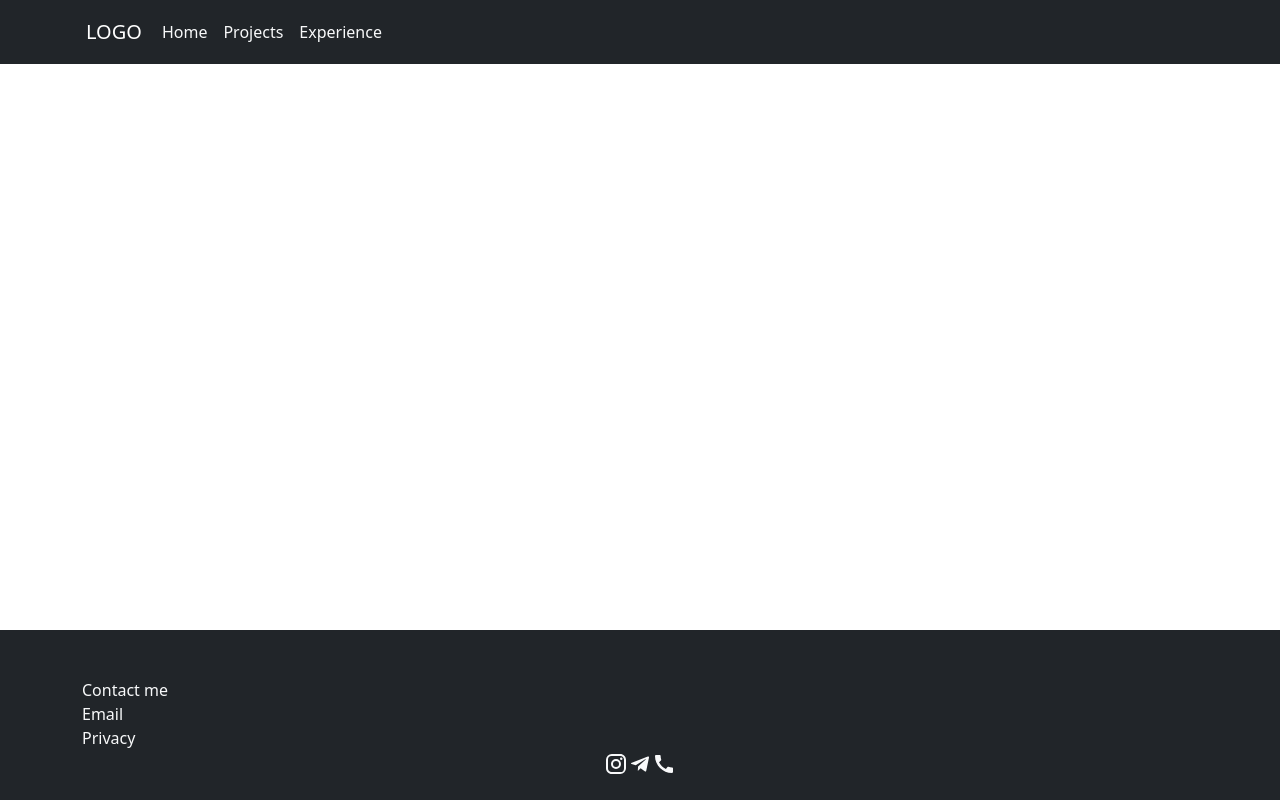
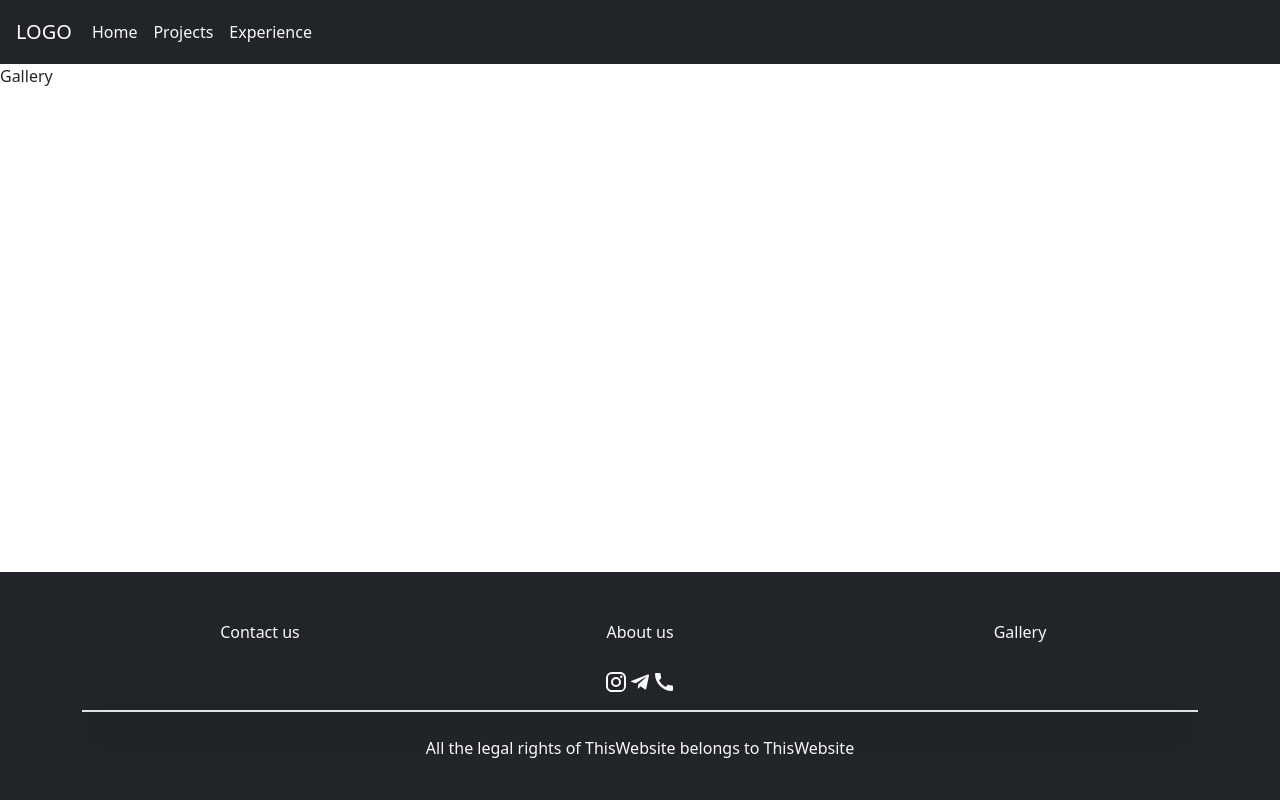
Before and after one commit to Poursha98/porfolio-site-react, a React (Vite) app: page /gallery in a window 1280 px wide. Built offline with nearby package versions, Linux system fonts and the light colour scheme.

Commit message:
footer shape styled

```diff
--- a/src/App.jsx
+++ b/src/App.jsx
@@ -5,6 +5,9 @@ import Projects from './pages/Projects.jsx'
 import Experience from './pages/Experience.jsx'
 import Navigation from "./components/Navigation.jsx";
 import Footer from "./components/Footer.jsx";
+import Contact from './pages/Contact.jsx'
+import AboutUs from "./pages/AboutUs.jsx";
+import Gallery from "./pages/Gallery.jsx";
 
 function App() {
 
@@ -17,6 +20,9 @@ function App() {
         <Route path={'/'} element={<Home/>}/>
         <Route path='/projects' element={<Projects/>}></Route>
         <Route path='/experience' element={<Experience/>}></Route>
+        <Route path='/contact' element={<Contact/>}></Route>
+        <Route path='/about' element={<AboutUs/>}></Route>
+        <Route path='/gallery' element={<Gallery/>}></Route>
       </Routes>
       <Footer/>
     </Router>
--- a/src/components/Footer.jsx
+++ b/src/components/Footer.jsx
@@ -1,23 +1,24 @@
 import InstagramIcon from '@mui/icons-material/Instagram'
 import TelegramIcon from '@mui/icons-material/Telegram';
 import CallIcon from '@mui/icons-material/Call';
+import { Link } from 'react-router-dom'
 
 function Footer() {
     return (
         <footer className='bg-dark text-light pt-5 pb-4 fixed-bottom'>
             <div className='container'>
-                <div className='row'>
-                    <div className='col'>Contact me</div>
-                    <div className='cok'>Email</div>
-                    <div className='cok'>Privacy</div>
+                <div className='row text-center mb-4'>
+                    <Link to='/contact' className='col text-decoration-none text-light'>Contact us</Link>
+                    <Link  to='/about' className='col text-decoration-none text-light'>About us</Link>
+                    <Link  to='/gallery' className='col text-decoration-none text-light'>Gallery</Link>
                 </div>
-
-                <div className='d-flex justify-content-center text-md-start'>
+                <div className='d-flex justify-content-center text-md-start '>
                     <div><InstagramIcon/></div>
                     <div><TelegramIcon/></div>
                     <div><CallIcon/></div>
-
                 </div>
+                <div className='border border-1 mt-3 shadow-lg'></div>
+                <p className='text-center mt-4 '>All the legal rights of ThisWebsite belongs to ThisWebsite</p>
             </div>
         </footer>
     )
--- a/src/components/Navigation.jsx
+++ b/src/components/Navigation.jsx
@@ -4,11 +4,11 @@ function Navigation() {
     return (
         <div>
             <Navbar bg='dark' variant='dark' sticky='top' expand='sm'>
-                <div className='container'>
+                <div className='container m-0'>
                     <Navbar.Brand className='m-1'>
                         LOGO
                     </Navbar.Brand>
-                    <Navbar.Toggle className='me-4  '/>
+                    <Navbar.Toggle className='me-4'/>
                     <Navbar.Collapse>
                         <Nav className='mx-4 ms-2'>
                             <Nav.Link href='/'
--- /dev/null
+++ b/src/pages/AboutUs.jsx
@@ -0,0 +1,8 @@
+
+function AboutUs() {
+    return (
+        <div>About Us</div>
+    )
+}
+
+export default AboutUs
--- /dev/null
+++ b/src/pages/Contact.jsx
@@ -0,0 +1,8 @@
+
+function Contact() {
+    return (
+        <div>Contact</div>
+    )
+}
+
+export default Contact
--- /dev/null
+++ b/src/pages/Gallery.jsx
@@ -0,0 +1,8 @@
+
+function Gallery() {
+    return (
+        <div>Gallery</div>
+    )
+}
+
+export default Gallery
```
